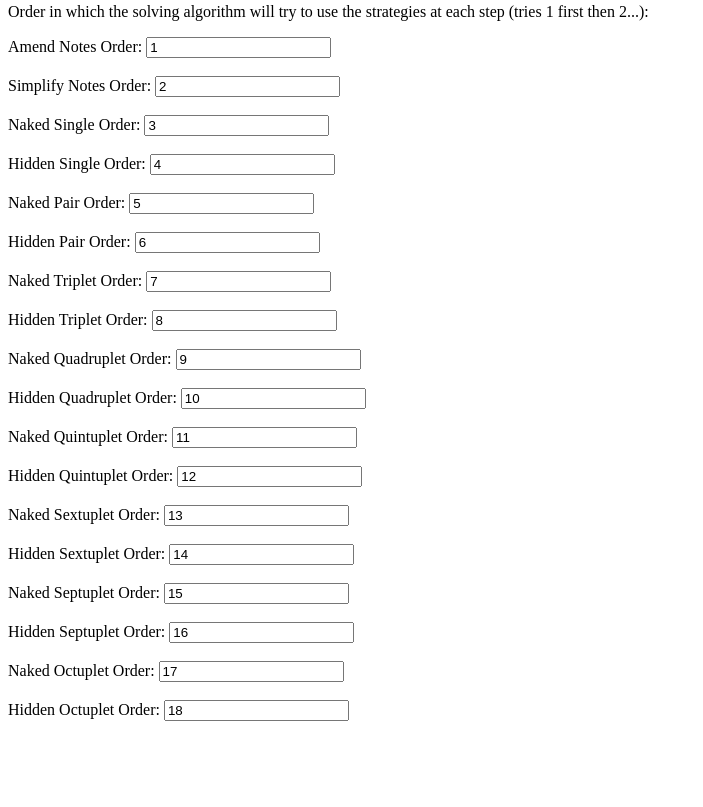
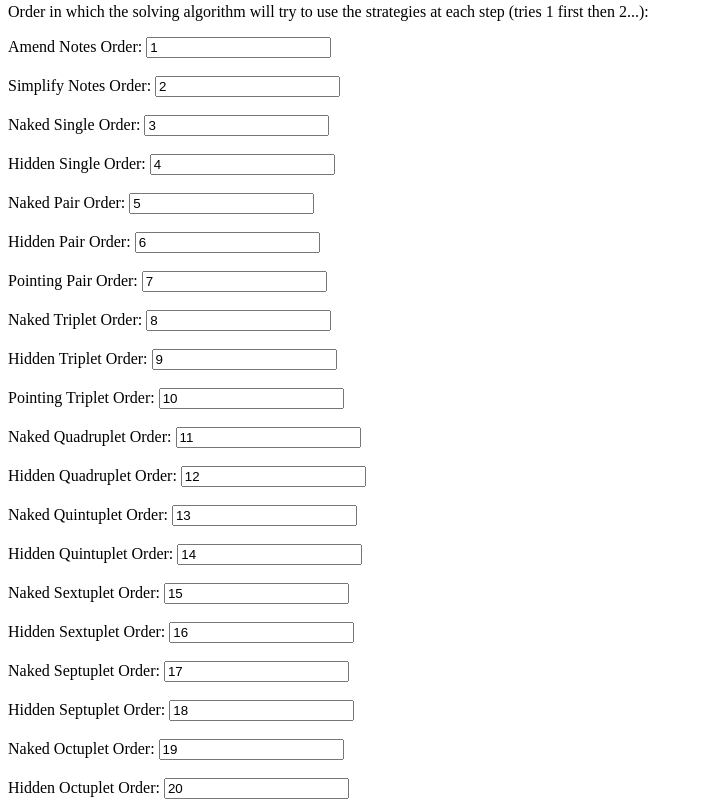
Before and after one commit to Sudokuru/Sudokuru, a website: page Generator/Demo/demo.html in a window 1280 px wide. Shown: the part 375-1182 px from the top of the page, without its empty margins (0-703 px from the left). Before the commit the page ends 1104 px from the top, so only its background shows below. Drawn offline with Linux system fonts and the light colour scheme.

Commit message:
Added pointing set to demo

```diff
--- a/Generator/Demo/app.ts
+++ b/Generator/Demo/app.ts
@@ -71,11 +71,17 @@ app.get('/solver/nextStep', (req, res) => {
         else if (Number(req.query.hiddenPair) === i) {
             algorithm.push(StrategyEnum.HIDDEN_PAIR);
         }
+        else if (Number(req.query.pointingPair) === i) {
+            algorithm.push(StrategyEnum.POINTING_PAIR);
+        }
         else if (Number(req.query.nakedTriplet) === i) {
             algorithm.push(StrategyEnum.NAKED_TRIPLET);
         }
         else if (Number(req.query.hiddenTriplet) === i) {
             algorithm.push(StrategyEnum.HIDDEN_TRIPLET);
+        }
+        else if (Number(req.query.pointingTriplet) === i) {
+            algorithm.push(StrategyEnum.POINTING_TRIPLET);
         }
         else if (Number(req.query.nakedQuadruplet) === i) {
             algorithm.push(StrategyEnum.NAKED_QUADRUPLET);
--- a/Generator/Demo/demo.html
+++ b/Generator/Demo/demo.html
@@ -149,40 +149,46 @@
         <label for="hiddenPair">Hidden Pair Order:</label>
         <input type="number" id="hiddenPair" value="6">
         <br><br>
+        <label for="pointingPair">Pointing Pair Order:</label>
+        <input type="number" id="pointingPair" value="7">
+        <br><br>
         <label for="nakedTriplet">Naked Triplet Order:</label>
-        <input type="number" id="nakedTriplet" value="7">
+        <input type="number" id="nakedTriplet" value="8">
         <br><br>
         <label for="hiddenTriplet">Hidden Triplet Order:</label>
-        <input type="number" id="hiddenTriplet" value="8">
+        <input type="number" id="hiddenTriplet" value="9">
+        <br><br>
+        <label for="pointingTriplet">Pointing Triplet Order:</label>
+        <input type="number" id="pointingTriplet" value="10">
         <br><br>
         <label for="nakedQuadruplet">Naked Quadruplet Order:</label>
-        <input type="number" id="nakedQuadruplet" value="9">
+        <input type="number" id="nakedQuadruplet" value="11">
         <br><br>
         <label for="hiddenQuadruplet">Hidden Quadruplet Order:</label>
-        <input type="number" id="hiddenQuadruplet" value="10">
+        <input type="number" id="hiddenQuadruplet" value="12">
         <br><br>
         <label for="nakedQuintuplet">Naked Quintuplet Order:</label>
-        <input type="number" id="nakedQuintuplet" value="11">
+        <input type="number" id="nakedQuintuplet" value="13">
         <br><br>
         <label for="hiddenQuintuplet">Hidden Quintuplet Order:</label>
-        <input type="number" id="hiddenQuintuplet" value="12">
+        <input type="number" id="hiddenQuintuplet" value="14">
         <br><br>
         <label for="nakedSextuplet">Naked Sextuplet Order:</label>
-        <input type="number" id="nakedSextuplet" value="13">
+        <input type="number" id="nakedSextuplet" value="15">
         <br><br>
         <label for="hiddenSextuplet">Hidden Sextuplet Order:</label>
-        <input type="number" id="hiddenSextuplet" value="14">
+        <input type="number" id="hiddenSextuplet" value="16">
         <br><br>
         <label for="nakedSeptuplet">Naked Septuplet Order:</label>
-        <input type="number" id="nakedSeptuplet" value="15">
+        <input type="number" id="nakedSeptuplet" value="17">
         <br><br>
         <label for="hiddenSeptuplet">Hidden Septuplet Order:</label>
-        <input type="number" id="hiddenSeptuplet" value="16">
+        <input type="number" id="hiddenSeptuplet" value="18">
         <br><br>
         <label for="nakedOctuplet">Naked Octuplet Order:</label>
-        <input type="number" id="nakedOctuplet" value="17">
+        <input type="number" id="nakedOctuplet" value="19">
         <br><br>
         <label for="hiddenOctuplet">Hidden Octuplet Order:</label>
-        <input type="number" id="hiddenOctuplet" value="18">
+        <input type="number" id="hiddenOctuplet" value="20">
     </body>
 </html>
```
Also changed, not shown: Generator/Demo/script.ts (+8 -0 lines).
